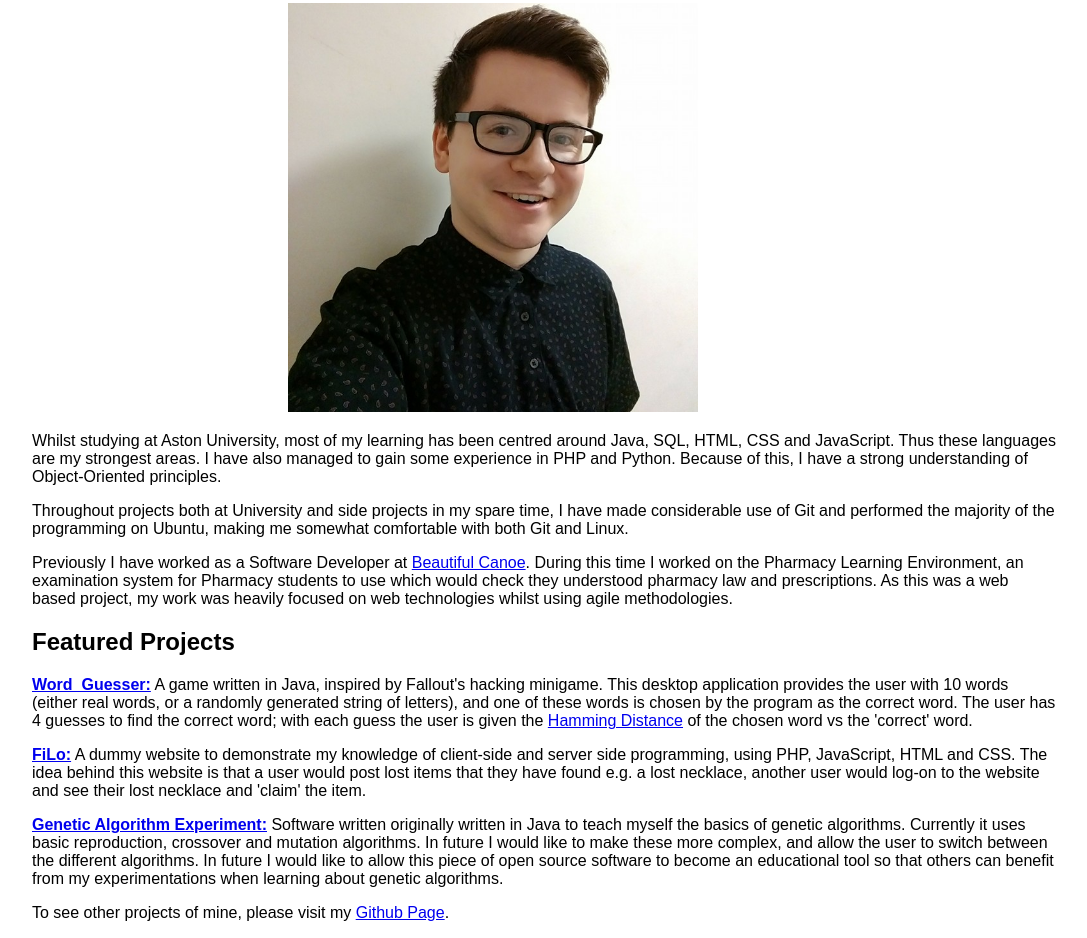
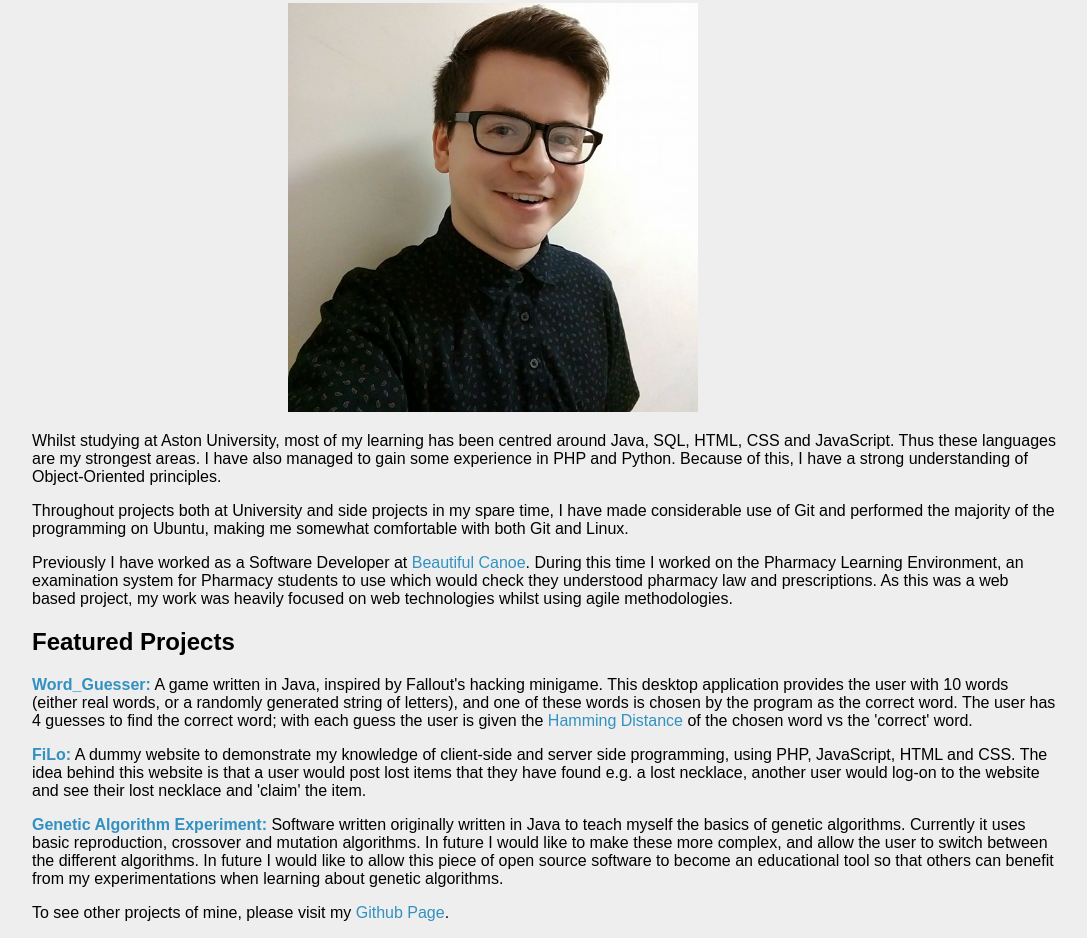
Before and after one commit to JRIngram/JRIngram.github.io, a plain HTML site: page index.html in a window 1280 px wide. Shown: the part 284-1222 px from the top of the page, without its empty margins (96-1183 px from the left). Drawn offline with Linux system fonts and the light colour scheme.

Commit message:
Added styling for links

```diff
--- a/index.html
+++ b/index.html
@@ -24,7 +24,7 @@
 	</section>
 	<section class="projects">
 	<h2>Featured Projects</h2>
-		<p><b class="projectTitle"><a href="https://github.com/JRIngram/Word_Guesser" target ="_blank">Word_Guesser:<a/></b> A game written in Java, inspired by Fallout's hacking minigame. This desktop application provides the user with 10 words (either real words, or a randomly generated string of letters), and one of these words is chosen by the program as the correct word. The user has 4 guesses to find the correct word; with each guess the user is given the <a href="https://en.wikipedia.org/wiki/Hamming_distance" target="_blank">Hamming Distance</a> of the chosen word vs the 'correct' word.</p>
+		<p><b class="projectTitle"><a href="https://github.com/JRIngram/Word_Guesser" target ="_blank">Word_Guesser:</a></b> A game written in Java, inspired by Fallout's hacking minigame. This desktop application provides the user with 10 words (either real words, or a randomly generated string of letters), and one of these words is chosen by the program as the correct word. The user has 4 guesses to find the correct word; with each guess the user is given the <a href="https://en.wikipedia.org/wiki/Hamming_distance" target="_blank">Hamming Distance</a> of the chosen word vs the 'correct' word.</p>
 		<p><b class="projectTitle"><a href="https://github.com/JRIngram/FiLo" target ="_blank">FiLo:</a></b> A dummy website to demonstrate my knowledge of client-side and server side programming, using PHP, JavaScript, HTML and CSS. The idea behind this website is that a user would post lost items that they have found e.g. a lost necklace, another user would log-on to the website and see their lost necklace and 'claim' the item.</p>
 		<p><b class="projectTitle"><a href="https://github.com/JRIngram/GAExperiment/commits/master" target ="_blank">Genetic Algorithm Experiment:</b></a> Software written originally written in Java to teach myself the basics of genetic algorithms. Currently it uses basic reproduction, crossover and mutation algorithms. In future I would like to make these more complex, and allow the user to switch between the different algorithms. In future I would like to allow this piece of open source software to become an educational tool so that others can benefit from my experimentations when learning about genetic algorithms.
 		<p>To see other projects of mine, please visit my <a href="https://github.com/JRIngram" target ="_blank">Github Page</a>.</p>
--- a/styles/main.css
+++ b/styles/main.css
@@ -2,11 +2,30 @@ body{
 	width: 80%;
 	margin: auto;
 	font-family: Arial, sans-serif, serif;
+	background-color: #EEE;
 }
 
 section{
 	width: 100%;
 }
+
+a{
+	color: #3291C1;
+	text-decoration: none;
+}
+
+a:visited{
+	color: #026191;
+}
+
+a:hover{
+	color: #2279A8;
+
+
+
+}
+
+
 
 #introductionHeader{
 	width:50%;
```
